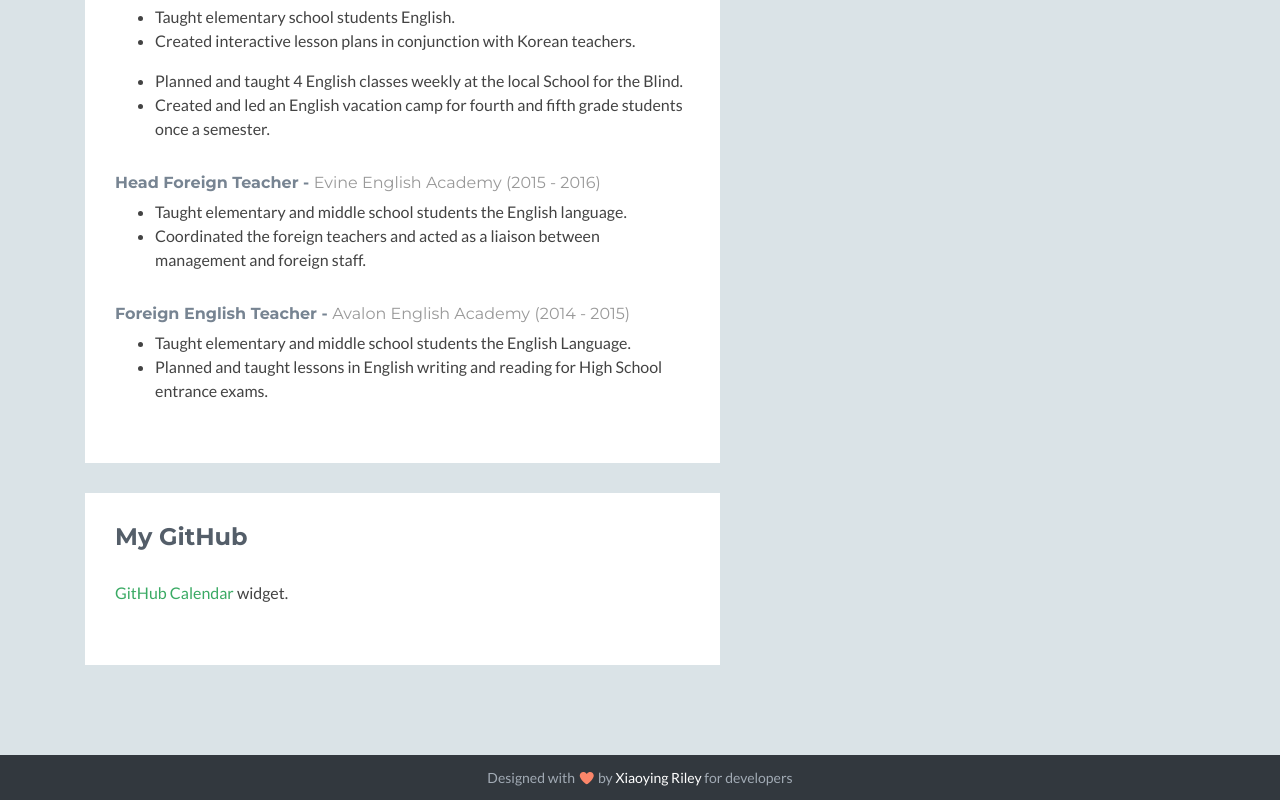
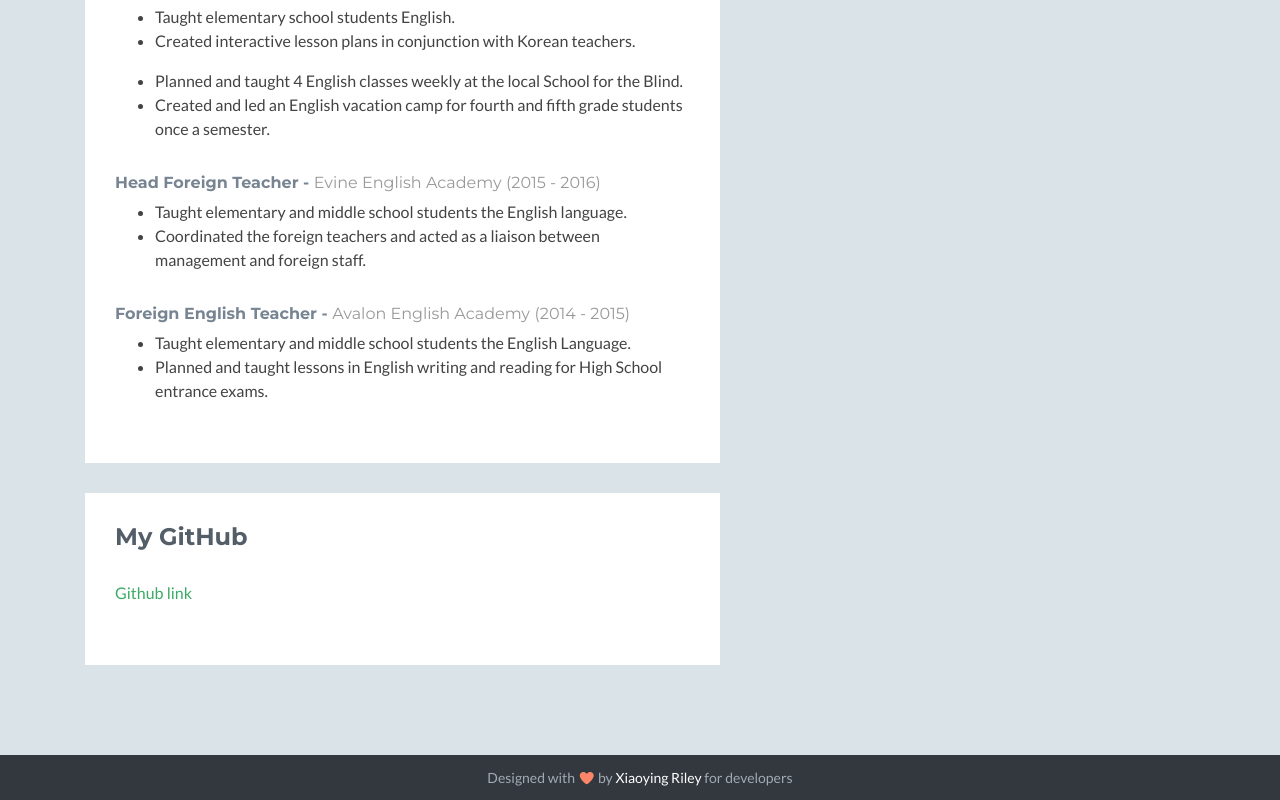
Before and after one commit to Evantilton/personal_website, a plain HTML site: page index.html in a window 1280 px wide. Shown: the part 2408-3208 px from the top of the page. Drawn offline with nearby package versions, Linux system fonts and the light colour scheme; no server answers; a script that the page names is missing; some icons are missing.

Commit message:
github update

```diff
--- a/index.html
+++ b/index.html
@@ -231,7 +231,7 @@
                 <section class="github section">
                     <div class="section-inner">
                         <h2 class="heading">My GitHub</h2>
-                        <p><a href="https://github.com/Evantilton/" target="_blank">GitHub Calendar</a> widget.
+                        <p><a href="https://github.com/Evantilton/" target="_blank">Github link</a>
 
                         <div id="github-graph" class="github-graph">
 
```
